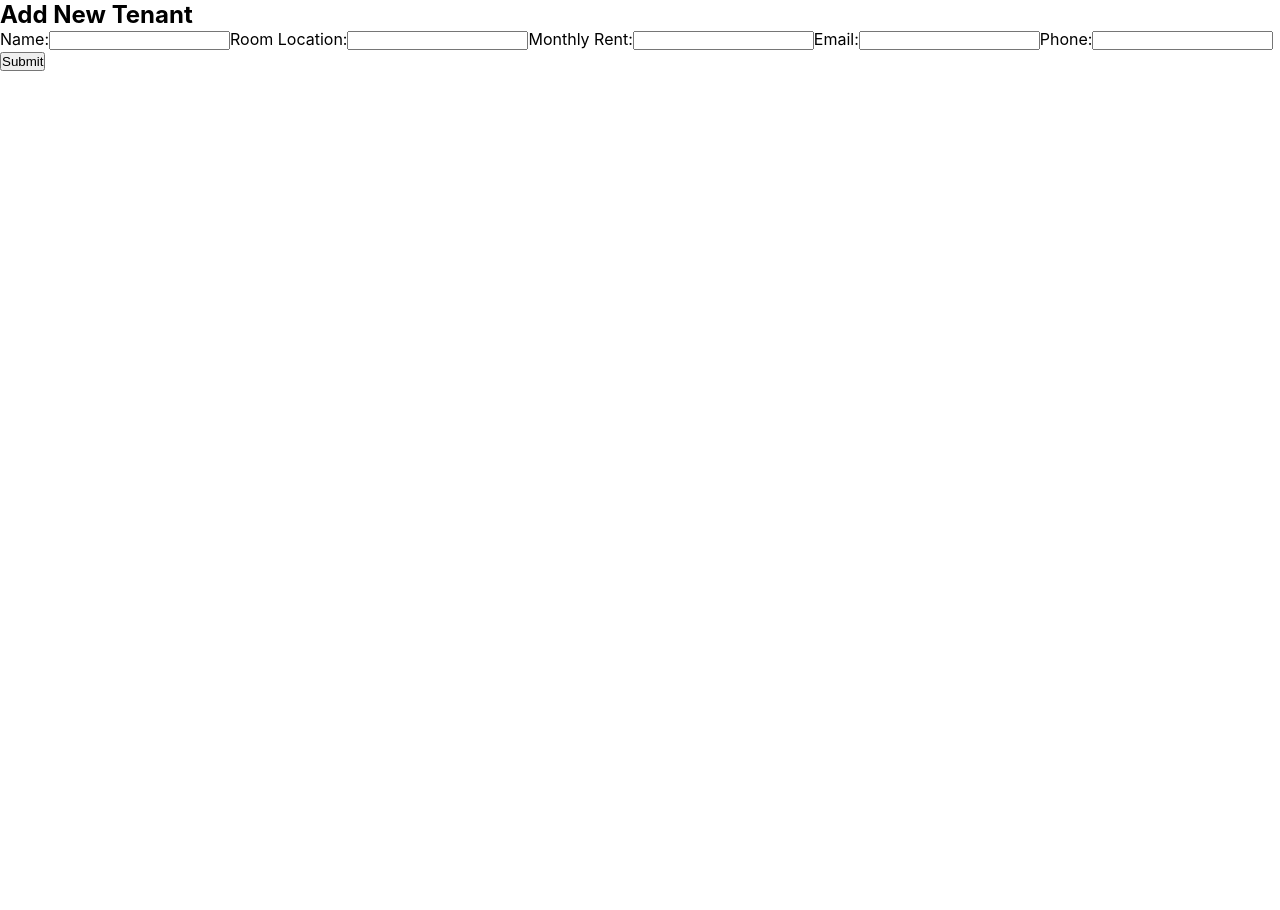
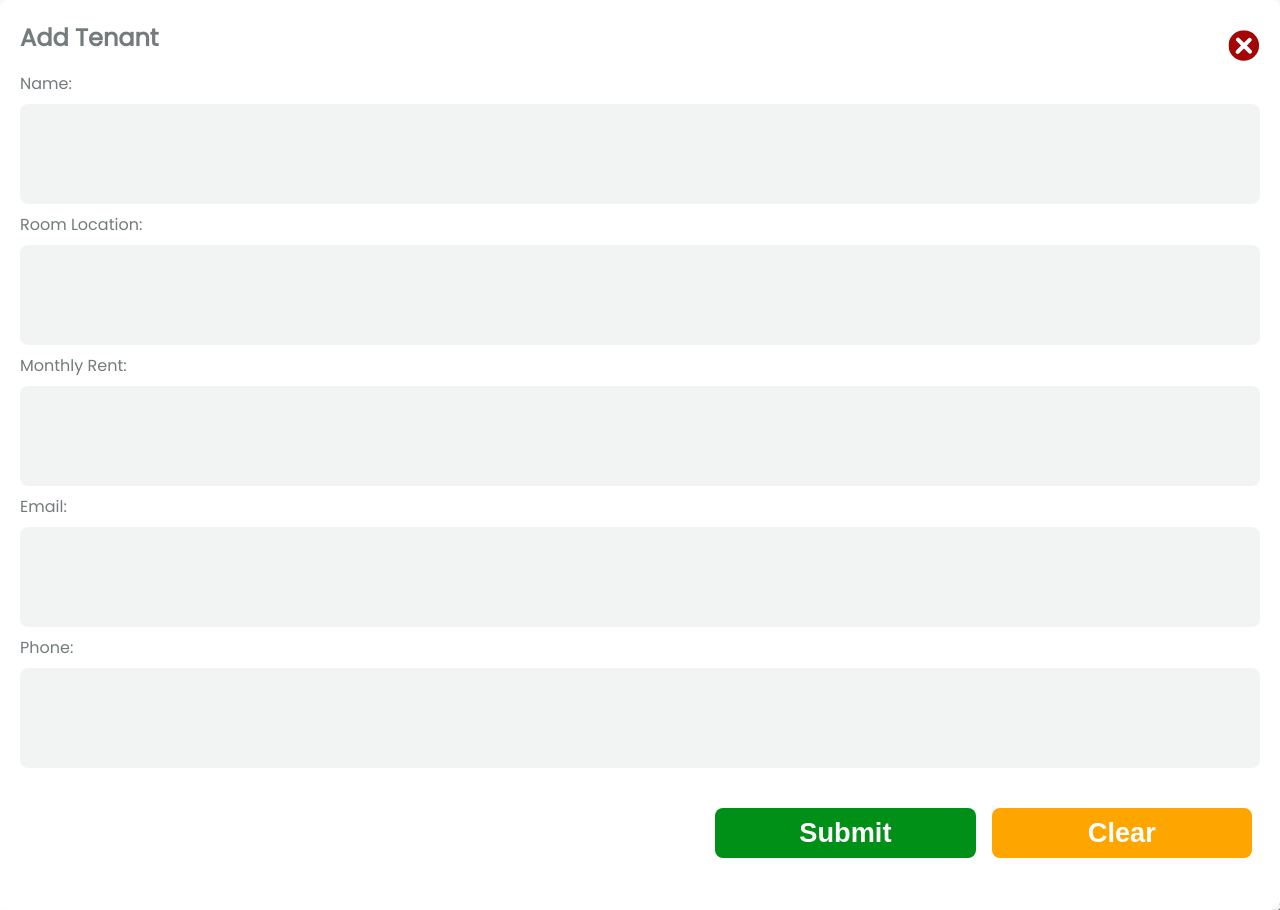
Before and after one commit to Elizabeth-Sorescu/elizabeth-sorescu-rentals-capstone, a React (Create React App) app in the folder elizabeth-sorescu-rentals-client/: page /tenants/1 in a window 1280 px wide. Before the commit the page ends 800 px from the top, so only its background shows below. Built offline with nearby package versions, Linux system fonts and the light colour scheme.

Commit message:
apply style on add tenant form

```diff
--- a/elizabeth-sorescu-rentals-client/src/components/AddTenantLandlordForm/AddTenantLandlordForm.js
+++ b/elizabeth-sorescu-rentals-client/src/components/AddTenantLandlordForm/AddTenantLandlordForm.js
@@ -1,7 +1,8 @@
 import "../AddTenantLandlordForm/AddTenantLandlordForm.scss";
 import React, { useState, useRef } from "react";
+import closeIcon from "../../assets/icons/close.svg";
 
-function AddTenantLandlordForm({ onSubmit, propertyTenants }) {
+function AddTenantLandlordForm({ onSubmit, propertyTenants, handleClose }) {
   const [newTenant, setNewTenant] = useState({
     name: "",
     room_location: "",
@@ -9,6 +10,7 @@ function AddTenantLandlordForm({ onSubmit, propertyTenants }) {
     email: "",
     phone: "",
   });
+  const [errorMessage, setErrorMessage] = useState("");
   const nameInputRef = useRef();
 
   const handleChange = (e) => {
@@ -19,13 +21,13 @@ function AddTenantLandlordForm({ onSubmit, propertyTenants }) {
   const handleSubmit = (e) => {
     e.preventDefault();
     console.log(propertyTenants);
-    // Check if the new tenant's email already exists among existing tenants
+
     const isDuplicateEmail = propertyTenants.some(
       (tenant) => tenant.email === newTenant.email
     );
 
     if (isDuplicateEmail) {
-      console.error("Tenant with this email already exists.");
+      setErrorMessage("Tenant with this email already exists.");
       return;
     }
 
@@ -33,61 +35,101 @@ function AddTenantLandlordForm({ onSubmit, propertyTenants }) {
     console.log(newTenant);
   };
 
+  const handleCancel = () => {
+    setNewTenant({
+      name: "",
+      room_location: "",
+      monthly_rent: "",
+      email: "",
+      phone: "",
+    });
+    nameInputRef.current.focus();
+    handleClose();
+  };
+
+  const handleClear = () => {
+    setNewTenant({
+      name: "",
+      room_location: "",
+      monthly_rent: "",
+      email: "",
+      phone: "",
+    });
+    setErrorMessage("");
+    nameInputRef.current.focus();
+  };
+
   return (
-    <main className="add-tenant">
-      <section className="add-tenant__elem">
-        <h2>Add New Tenant</h2>
+    <section className="add-tenant">
+      <div className="add-tenant__heading">
+        <h1 className="add-tenant__heading--label">Add Tenant</h1>
+        <img
+          src={closeIcon}
+          alt="close button"
+          className="add-tenant__heading--close"
+          onClick={handleCancel}
+        />
+      </div>
       <form onSubmit={handleSubmit}>
-          <label>
-            Name:
+        <label className="add-tenant__form--label">Name:</label>
         <input
+          className="add-tenant__form--inputbox"
           type="text"
           name="name"
           ref={nameInputRef}
           value={newTenant.name}
           onChange={handleChange}
         />
-          </label>
-          <label>
-            Room Location:
+
+        <label className="add-tenant__form--label">Room Location:</label>
         <input
+          className="add-tenant__form--inputbox"
           type="text"
           name="room_location"
           value={newTenant.room_location}
           onChange={handleChange}
         />
-          </label>
-          <label>
-            Monthly Rent:
+        <label className="add-tenant__form--label">Monthly Rent:</label>
         <input
+          className="add-tenant__form--inputbox"
           type="number"
           name="monthly_rent"
           value={newTenant.monthly_rent}
           onChange={handleChange}
         />
-          </label>
-          <label>
-            Email:
+        <label className="add-tenant__form--label">Email:</label>
         <input
+          className="add-tenant__form--inputbox"
           type="email"
           name="email"
           value={newTenant.email}
           onChange={handleChange}
         />
-          </label>
-          <label>
-            Phone:
+        <label className="add-tenant__form--label">Phone:</label>
         <input
+          className="add-tenant__form--inputbox"
           type="tel"
           name="phone"
           value={newTenant.phone}
           onChange={handleChange}
         />
-          </label>
-          <button type="submit">Submit</button>
+        <div className="add-tenant__form--btns">
+          <button className="add-tenant__form--btns__elem" type="submit">
+            Submit
+          </button>
+          <button
+            className="add-tenant__form--btns__elem add-tenant__form--btns__elem--cancel"
+            onClick={handleClear}
+          >
+            Clear
+          </button>
+        </div>
+
+        {errorMessage && (
+          <div className="add-tenant__error-message">{errorMessage}</div>
+        )}
       </form>
     </section>
-    </main>
   );
 }
 
--- a/elizabeth-sorescu-rentals-client/src/components/AddTenantLandlordForm/AddTenantLandlordForm.scss
+++ b/elizabeth-sorescu-rentals-client/src/components/AddTenantLandlordForm/AddTenantLandlordForm.scss
@@ -3,15 +3,78 @@
 @use "../../styles/partials/fonts" as *;
 
 .add-tenant {
-  // font-family: $font-regular;
-  // background-color: white; //modal
-  // position: fixed;
-  // left: 0;
-  // right: 0;
-  // bottom: 0;
+  font-family: $font-regular;
+  border-radius: 0.5rem;
+  padding: 1.25rem;
+  box-shadow: 0 -3em 3em rgb(0 200 0 / 10%), 0 0 0 2px white,
+    1em 1em 1em rgb(26 43 73 / 60%);
 }
 
-.add-tenant__elem {
-  // background-color: pink;
-  // border-radius: 1%;
+.add-tenant__heading {
+  display: flex;
+  flex-direction: row;
+  justify-content: space-between;
 }
+.add-tenant__heading--label {
+  font-size: 1.5rem;
+  color: $color-font-gray;
+  margin-bottom: 1rem;
+}
+
+.add-tenant__heading--close {
+  width: 2rem;
+  cursor: pointer;
+}
+.add-tenant__form--label {
+  width: 100%;
+  color: $color-font-gray;
+}
+.add-tenant__form--inputbox {
+  background: $color-input-box;
+  border-radius: 0.5rem;
+  border: none;
+  width: 100%;
+  height: 50px;
+  box-sizing: border-box;
+  padding-left: 1rem;
+  margin: 0.5rem 0rem;
+  @include tablet {
+    height: 100px;
+  }
+}
+
+.add-tenant__form--btns {
+  display: flex;
+  flex-direction: column;
+  justify-content: center;
+  @include tablet {
+    flex-direction: row;
+    justify-content: flex-end;
+  }
+}
+
+.add-tenant__form--btns__elem {
+  background-color: $color-btns-lighter-green;
+  color: $color-white;
+  border-radius: 0.5rem;
+  border: none;
+  width: 100%;
+  height: 50px;
+  font-size: 1.7rem;
+  font-weight: 600;
+  justify-content: center;
+  margin: 0.5rem 0rem;
+  cursor: pointer;
+  @include tablet {
+    width: 21%;
+    margin: 2rem 0.5rem;
+  }
+}
+
+.add-tenant__form--btns__elem--cancel {
+  background-color: $color-orange;
+}
+
+.add-tenant__error-message {
+  color: $color-red;
+}
--- a/elizabeth-sorescu-rentals-client/src/components/PropertyTenantsList/PropertyTenantsList.js
+++ b/elizabeth-sorescu-rentals-client/src/components/PropertyTenantsList/PropertyTenantsList.js
@@ -178,6 +178,7 @@ function PropertyTenantsList({ propertyTenants, setPropertyTenants }) {
           className="add-tenant-form__elem"
           onSubmit={handleSubmit}
           propertyTenants={propertyTenants}
+          handleClose={() => setShowAddTenantForm(false)}
         />
       ) : (
         <div className="landing__add">
```
Also changed, not shown: elizabeth-sorescu-rentals-client/src/assets/icons/close.svg (added). Lines whose indentation alone changed are shown as unchanged.
